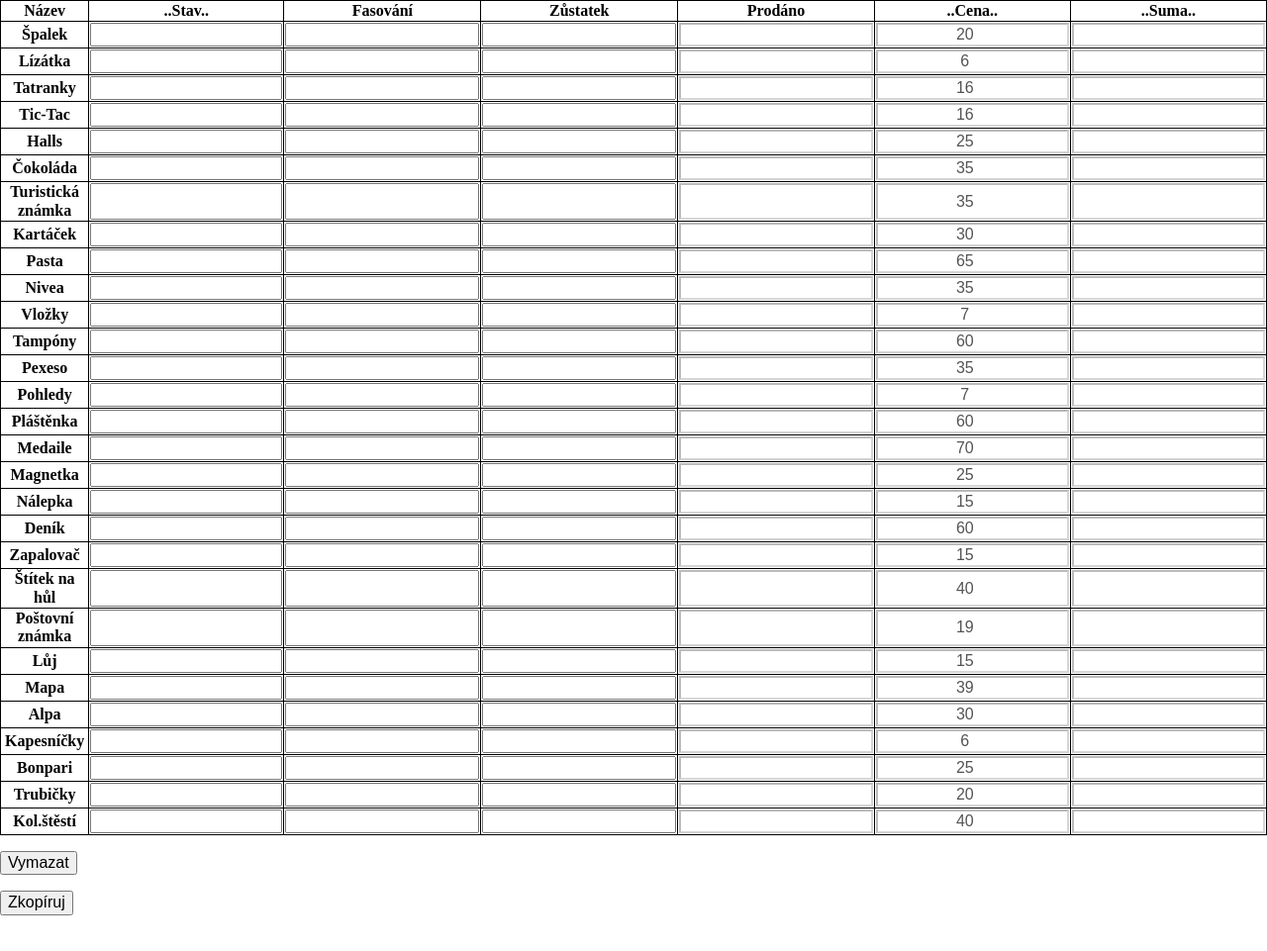
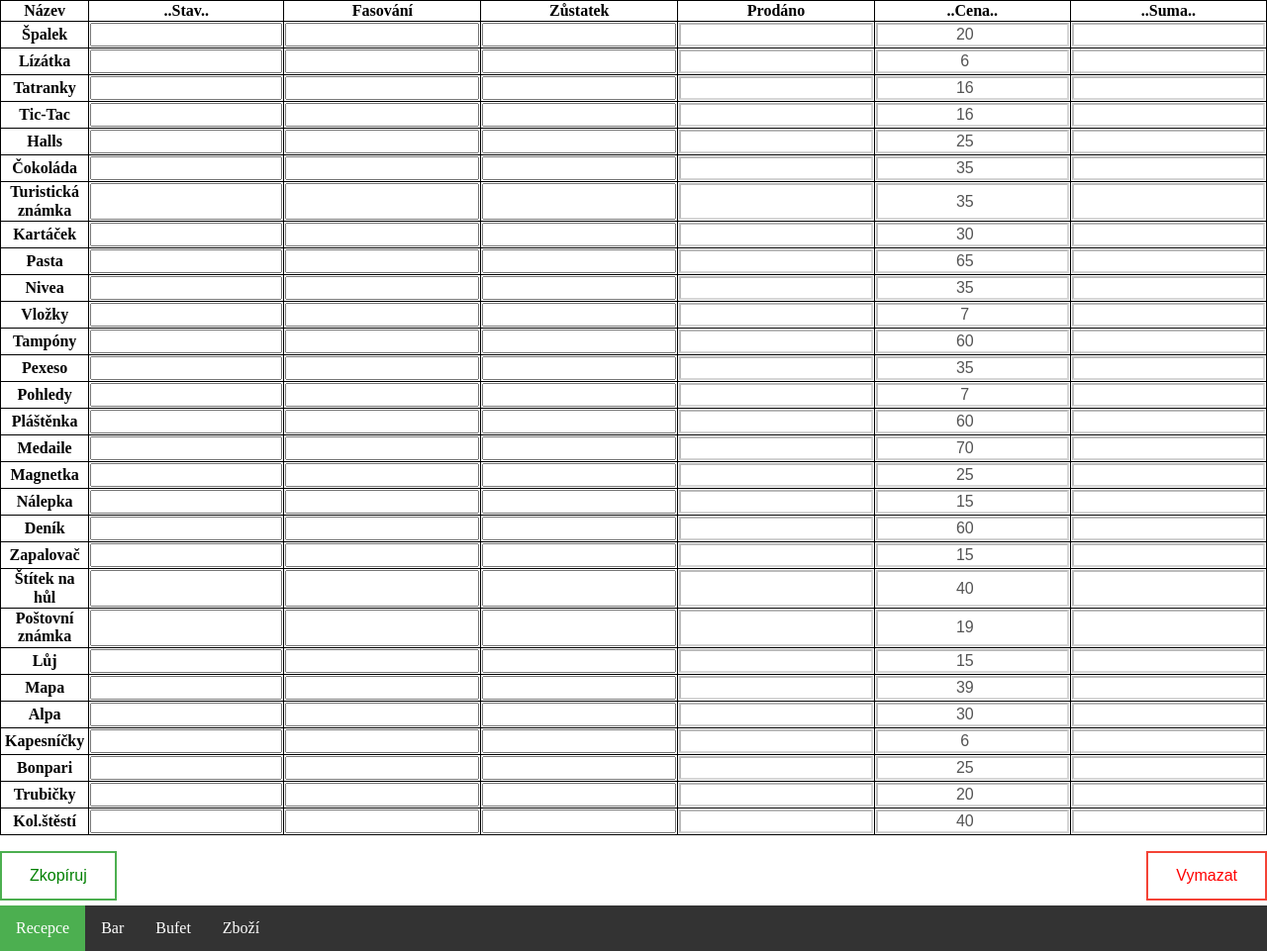
Before and after one commit to bleptys/bleptys.github.io, a plain HTML site: page index.html in a window 1280 px wide. Shown: the whole page at 99% size. Drawn offline with Linux system fonts and the light colour scheme.

Commit message:
přidání navigace a tlačítek

```diff
--- a/css/style.css
+++ b/css/style.css
@@ -17,3 +17,72 @@ box-sizing: border-box;
 input:disabled {
 	background: white;
 }
+
+/*--------------------------------------------------------------------*/
+/*–-----------------Navigace v paťičce----------------------*/
+/*--------------------------------------------------------------------*/
+
+ul {
+  list-style-type: none;
+  margin: 0;
+  padding: 0;
+  overflow: hidden;
+  background-color: #333;
+}
+
+li {
+  float: left;
+}
+
+li a {
+  display: block;
+  color: white;
+  text-align: center;
+  padding: 14px 16px;
+  text-decoration: none;
+}
+
+li a:hover:not(.active) {
+  background-color: #111;
+}
+
+.active {
+  background-color: #4CAF50;
+}
+
+/*--------------------------------------------------------------------*/
+/*–-----------------Tlačítka----------------------*/
+/*--------------------------------------------------------------------*/
+
+.btn {
+  border: 2px solid black;
+  background-color: white;
+  color: black;
+  padding: 14px 28px;
+  font-size: 16px;
+  cursor: pointer;
+}
+
+/* Zelená */
+.zelena {
+  float: left;
+  border-color: #4CAF50;
+  color: green;
+}
+
+.success:hover {
+  background-color: #4CAF50;
+  color: white;
+}
+
+/* Červená */
+.cervena {
+  float: right;
+  border-color: #f44336;
+  color: red;
+}
+
+.danger:hover {
+  background: #f44336;
+  color: white;
+}
--- a/index.html
+++ b/index.html
@@ -20,7 +20,7 @@
   <div class="container">
 
 <table>
-
+<tbody>
 <tr>
 <th>Název</th>
 <th>..Stav..</th>
@@ -322,10 +322,24 @@ známka</th>
 <td><input disabled type="number" value="40"  name="cena"></td>
 <td><input disabled type="number"  name="vysledek"></td>
 </tr>
+</tbody>
+<tfoot>
+</tfoot>
 </table>
 
-<p><button onclick="deleteItems()">Vymazat</button></p>
-<p><button onclick="swap()">Zkopíruj</button></p>
+<footer>
+<button class="btn zelena" onclick="swap()">Zkopíruj</button>
+<button class="btn cervena" onclick="deleteItems()">Vymazat</button>
+</br>
+</br>
+</br>
+<ul>
+  <li><a class="active" href="index.html">Recepce</a></li>
+  <li><a href="bar.html">Bar</a></li>
+  <li><a href="bufet.html">Bufet</a></li>
+  <li><a href="zbozi.html">Zboží</a></li>
+</ul>
+</footer>
 </div>
     <script src="js/script.js"></script>
 
```
